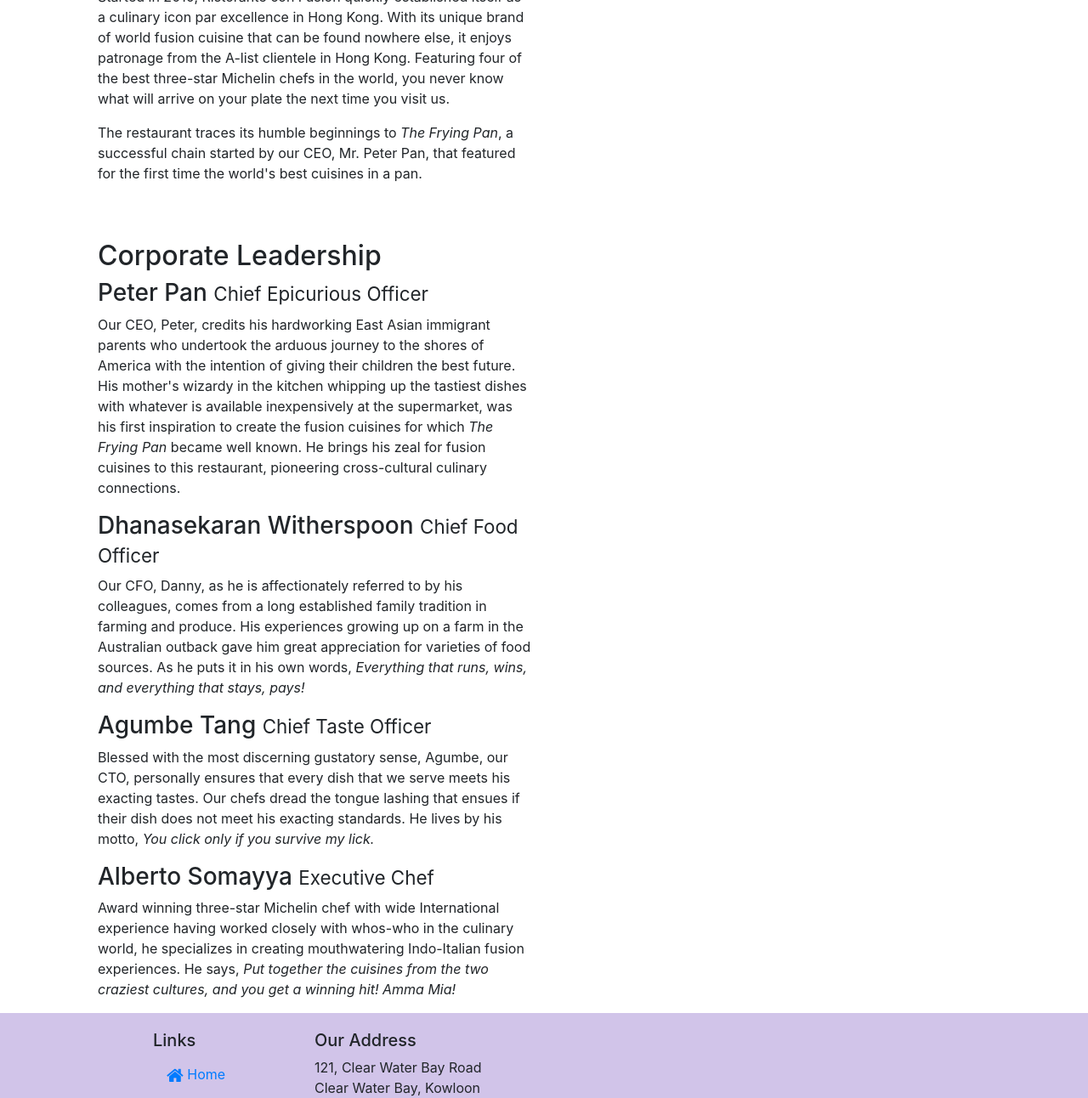
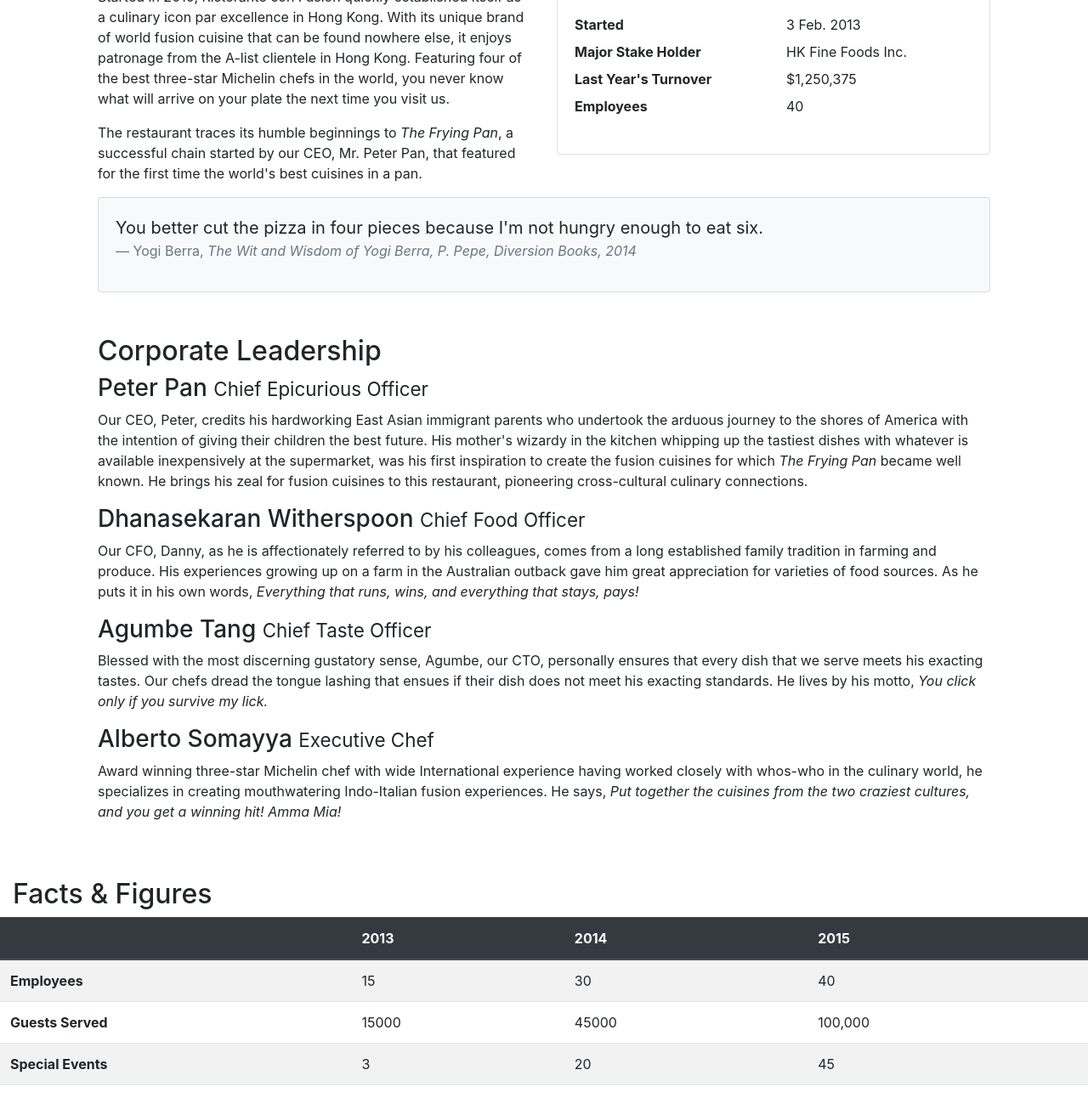
Before and after one commit to kundan9572/Online-Food-Delivery-Using-Bootstrap, a website: page aboutus.html in a window 1280 px wide. Shown: the part 563-1855 px from the top of the page at 85% size. Drawn offline with nearby package versions, Linux system fonts and the light colour scheme.

Commit message:
Tables and Cards in Bootstrap

```diff
--- a/aboutus.html
+++ b/aboutus.html
@@ -25,6 +25,7 @@
                     <p>We take inspiration from the World's best cuisines, and create a unique fusion experience. Our lipsmacking creations will tickle your culinary senses!</p>
              </div>
                 <div class="col-12 col-sm">
+
                 </div>
             </div>
         </div>
@@ -49,36 +50,112 @@
                     <p>Started in 2010, Ristorante con Fusion quickly established itself as a culinary icon par excellence in Hong Kong. With its unique brand of world fusion cuisine that can be found nowhere else, it enjoys patronage from the A-list clientele in Hong Kong.  Featuring four of the best three-star Michelin chefs in the world, you never know what will arrive on your plate the next time you visit us.</p>
                     <p>The restaurant traces its humble beginnings to <em>The Frying Pan</em>, a successful chain started by our CEO, Mr. Peter Pan, that featured for the first time the world's best cuisines in a pan.</p>
                 </div>
+                <div class="col-12 col-sm-6">
+                    <div class="card">
+                        <h3 class="card-header bg-primary text-white">Facts At a Glance</h3>
+                        <div class="card-body">
+                            <dl class="row">
+                                <dt class="col-6">Started</dt>
+                                <dd class="col-6">3 Feb. 2013</dd>
+                                <dt class="col-6">Major Stake Holder</dt>
+                                <dd class="col-6">HK Fine Foods Inc.</dd>
+                                <dt class="col-6">Last Year's Turnover</dt>
+                                <dd class="col-6">$1,250,375</dd>
+                                <dt class="col-6">Employees</dt>
+                                <dd class="col-6">40</dd>
+                            </dl>
                         </div>
-            <div >
+                    </div>
+                </div>
+                <div class="col-12">
+                    <div class="card card-body bg-light">
+                        <blockquote class="blockquote">
+                            <p class="mb-0">You better cut the pizza in four pieces because
+                                I'm not hungry enough to eat six.</p>
+                            <footer class="blockquote-footer">Yogi Berra,
+                                <cite title="Source Title">The Wit and Wisdom of Yogi Berra,
+                                P. Pepe, Diversion Books, 2014</cite>
+                            </footer>
+                        </blockquote>
+                    </div>
+                </div>
+
             </div>
         </div>
 
 
         <div class="container " >
-            <div class="col-12  col-sm-6">
+            <div class="col-12 ">
                 <h2>Corporate Leadership</h2>
                 <h3>Peter Pan <small>Chief Epicurious Officer</small></h3>
-                <div class="d-none d-lg-block">
+                <div class="d-none d-sm-block">
                     <p>Our CEO, Peter, credits his hardworking East Asian immigrant parents who undertook the arduous journey to the shores of America with the intention of giving their children the best future. His mother's wizardy in the kitchen whipping up the tastiest dishes with whatever is available inexpensively at the supermarket, was his first inspiration to create the fusion cuisines for which <em>The Frying Pan</em> became well known. He brings his zeal for fusion cuisines to this restaurant, pioneering cross-cultural culinary connections.</p>
                 </div>
                 <h3>Dhanasekaran Witherspoon <small>Chief Food Officer</small></h3>
-                <div class="d-none d-lg-block">
+                <div class="d-none d-sm-block">
                 <p>Our CFO, Danny, as he is affectionately referred to by his colleagues, comes from a long established family tradition in farming and produce. His experiences growing up on a farm in the Australian outback gave him great appreciation for varieties of food sources. As he puts it in his own words, <em>Everything that runs, wins, and everything that stays, pays!</em></p>
                 </div>
                 <h3>Agumbe Tang <small>Chief Taste Officer</small></h3>
-                <div class="d-none d-lg-block">
+                <div class="d-none d-sm-block">
 
                 <p>Blessed with the most discerning gustatory sense, Agumbe, our CTO, personally ensures that every dish that we serve meets his exacting tastes. Our chefs dread the tongue lashing that ensues if their dish does not meet his exacting standards. He lives by his motto, <em>You click only if you survive my lick.</em></p>
                 </div>
                 <h3>Alberto Somayya <small>Executive Chef</small></h3>
-                <div class="d-none d-lg-block">
+                <div class="d-none d-sm-block">
                 <p>Award winning three-star Michelin chef with wide International experience having worked closely with whos-who in the culinary world, he specializes in creating mouthwatering Indo-Italian fusion experiences. He says, <em>Put together the cuisines from the two craziest cultures, and you get a winning hit! Amma Mia!</em></p>
             </div>
             </div>
        </div>
 
     </div>
+    <div class="row row-content">
+        <div class="col-12 col-sm-9">
+            <h2>Facts &amp; Figures</h2>
+        </div>
+         <div class="col-12 col-sm-3">
+        </div>
+
+   <div class="table-responsive">
+    <table class="table table-striped">
+        <thead class="thead-dark">
+            <tr>
+                <th>&nbsp;</th>
+                <th>2013</th>
+                <th>2014</th>
+                <th>2015</th>
+            </tr>
+        </thead>
+        <tbody>
+            <tr>
+                <th>Employees</th>
+                <td>15</td>
+                <td>30</td>
+                <td>40</td>
+            </tr>
+            <tr>
+                <th>Guests Served</th>
+                <td>15000</td>
+                <td>45000</td>
+                <td>100,000</td>
+            </tr>
+            <tr>
+                <th>Special Events</th>
+                <td>3</td>
+                <td>20</td>
+                <td>45</td>
+            </tr>
+            <tr>
+                <th>Annual Turnover</th>
+                <td>$251,325</td>
+                <td>$1,250,375</td>
+                <td>~$3,000,000</td>
+            </tr>
+        </tbody>
+    </table>
+    </div>
+</div>
+
+
 
     <footer class="footer">
         <div class="container">
```
Lines whose indentation alone changed are shown as unchanged.
